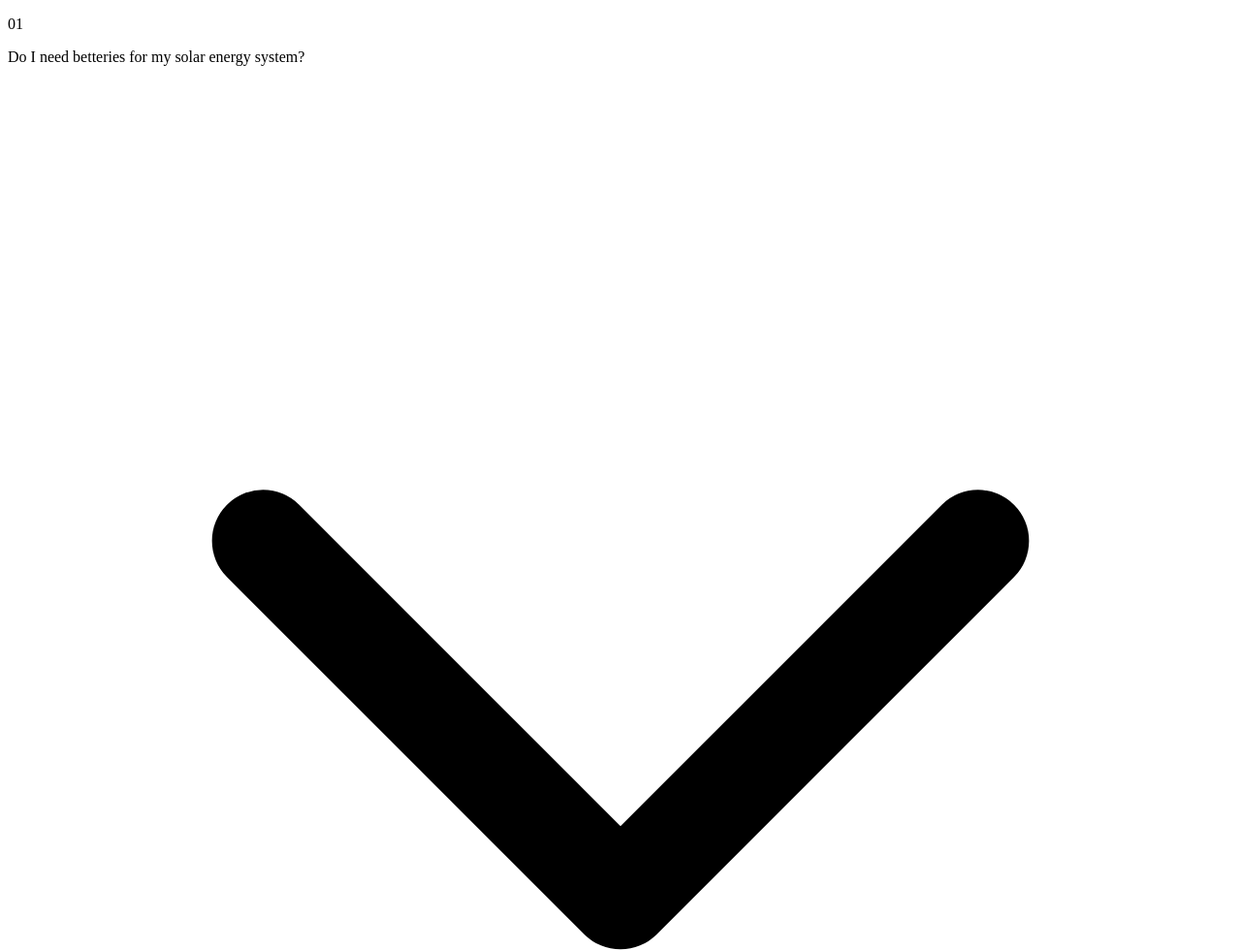
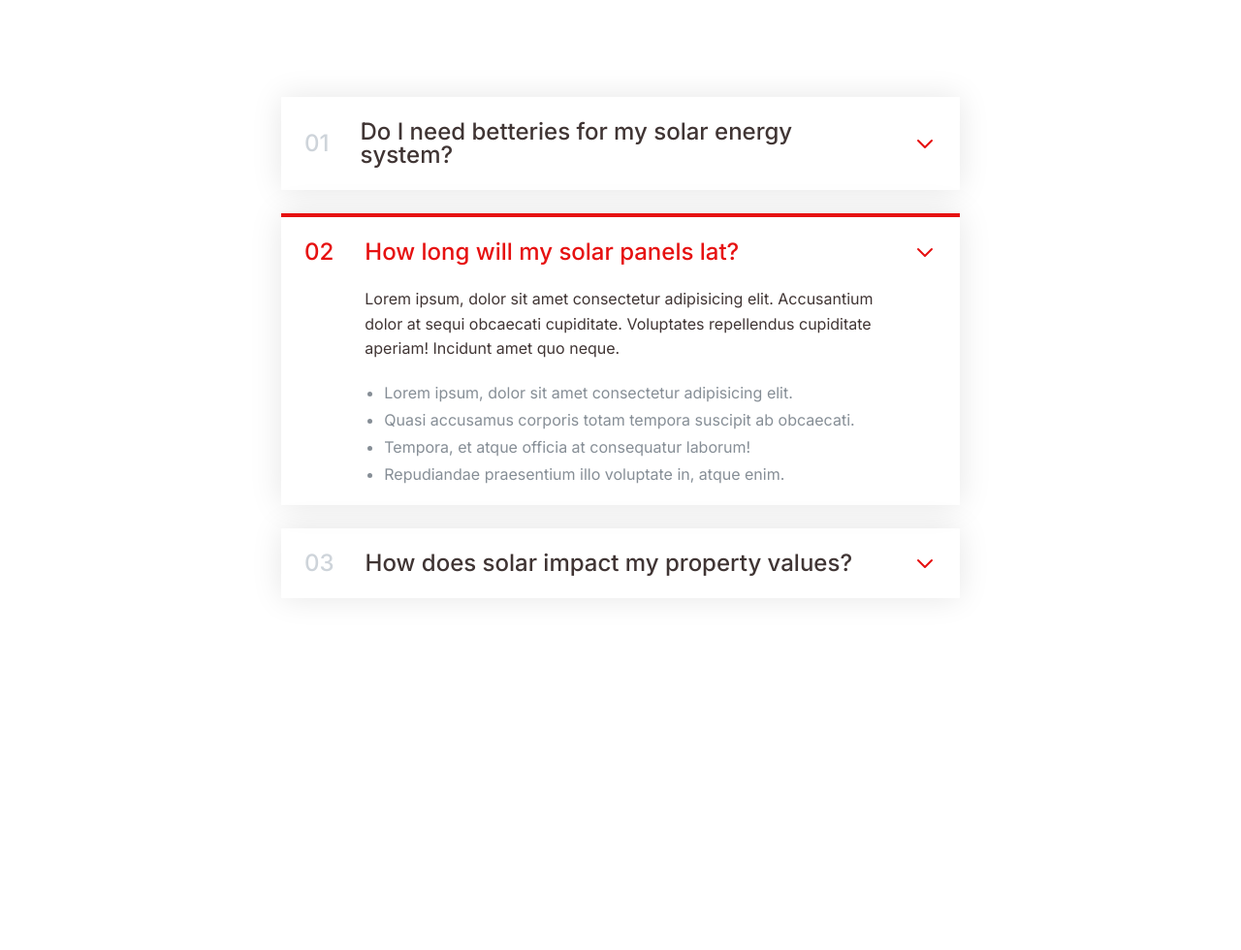
Before and after one commit to Diolemos/Accordion-component, a plain HTML site: page index.html in a window 1280 px wide. Shown: the top 980 px of the page at 97% size. After the commit the page ends 800 px from the top, so only its background shows below. Drawn offline with Linux system fonts and the light colour scheme; a script that the page names is missing.

Commit message:
style and index finished

```diff
--- a/index.html
+++ b/index.html
@@ -53,7 +53,7 @@
         </div>
 
 
-        <div class="item">
+        <div class="item open">
             <p class="number">02</p>
             <p class="text">How long will my solar panels lat?</p>
             <!-- SVG icon from heroicons.com -->
--- a/style.css
+++ b/style.css
@@ -0,0 +1,84 @@
+/*
+            SPACING SYSTEM (px)
+            2 / 4 / 8 / 12 / 16 / 24 / 32 / 48 / 64 / 80 / 96 / 128
+
+            FONT SIZE SYSTEM (px)
+            10 / 12 / 14 / 16 / 18 / 20 / 24 / 30 / 36 / 44 / 52 / 62 / 74 / 86 / 98
+            */
+
+            /* main color is #e61111
+            greycolors #343a40 */
+
+
+            * {
+                margin: 0;
+                padding: 0;
+                box-sizing: border-box;
+                }
+
+                /* ------------------------ */
+                /* GENERAL STYLES */
+                /* ------------------------ */
+            body {
+              font-family: 'Inter', sans-serif;
+              color: #403534;
+              line-height: 1;
+            }
+
+            .accordion{
+                width: 700px;
+                margin: 100px auto;
+                display: flex;
+                flex-direction: column;
+                gap: 24px;
+            }
+
+            .item{
+               box-shadow: 0 0 32px rgba(0,0,0,0.1);
+                padding: 24px;
+                display: grid;
+                grid-template-columns: auto 1fr auto;
+                column-gap: 32px;
+                align-items: center;
+            }
+
+            .number, .text{
+                font-size: 24px;
+                font-weight: 500;
+                /* color: #e61111; */
+            }
+            .number{
+                color: #ced4da;
+            }
+            .icon{
+                width: 24px;
+                height: 24px;
+                stroke: #e61111;
+
+            }
+            .hidden-box{
+                grid-column: 2;
+                display: none;
+            }
+    .hidden-box p  {
+        line-height: 1.6;
+        margin-bottom: 24px;
+        margin-top: 24px;
+    }
+    .hidden-box ul{
+        color: #868e96;
+        margin-left: 20px;
+        display: flex;
+        flex-direction: column;
+        gap: 12px;
+    }
+    .open{
+        border-top: 4px solid  #e61111;
+
+    }
+    .open .hidden-box{
+        display: block;
+    }
+    .open .number, .open .text{
+        color: #e61111;
+    }
```
